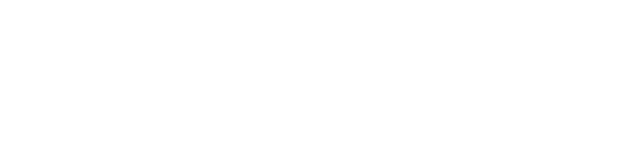
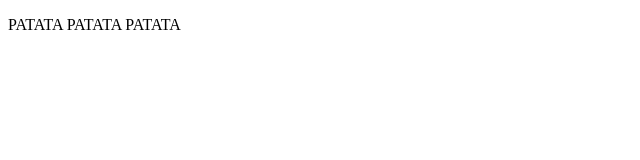
Before and after one commit to DiegoOrtsFullana/MiPrimerRepositorio-, a plain HTML site: page index.html in a window 1280 px wide. Shown: the whole page, without its empty margins (0-640 px from the left). Drawn offline with Linux system fonts and the light colour scheme.

Commit message:
Mi tercer commit

```diff
--- a/index.html
+++ b/index.html
@@ -3,7 +3,8 @@
 <head>
     <meta charset="UTF-8">
     <meta name="viewport" content="width=device-width, initial-scale=1.0">
-    <title>Document</title>
+    <title>T´tiulo 7 </title>
+    <p> PATATA PATATA PATATA </p>
 
 </head>
 <body>
```
